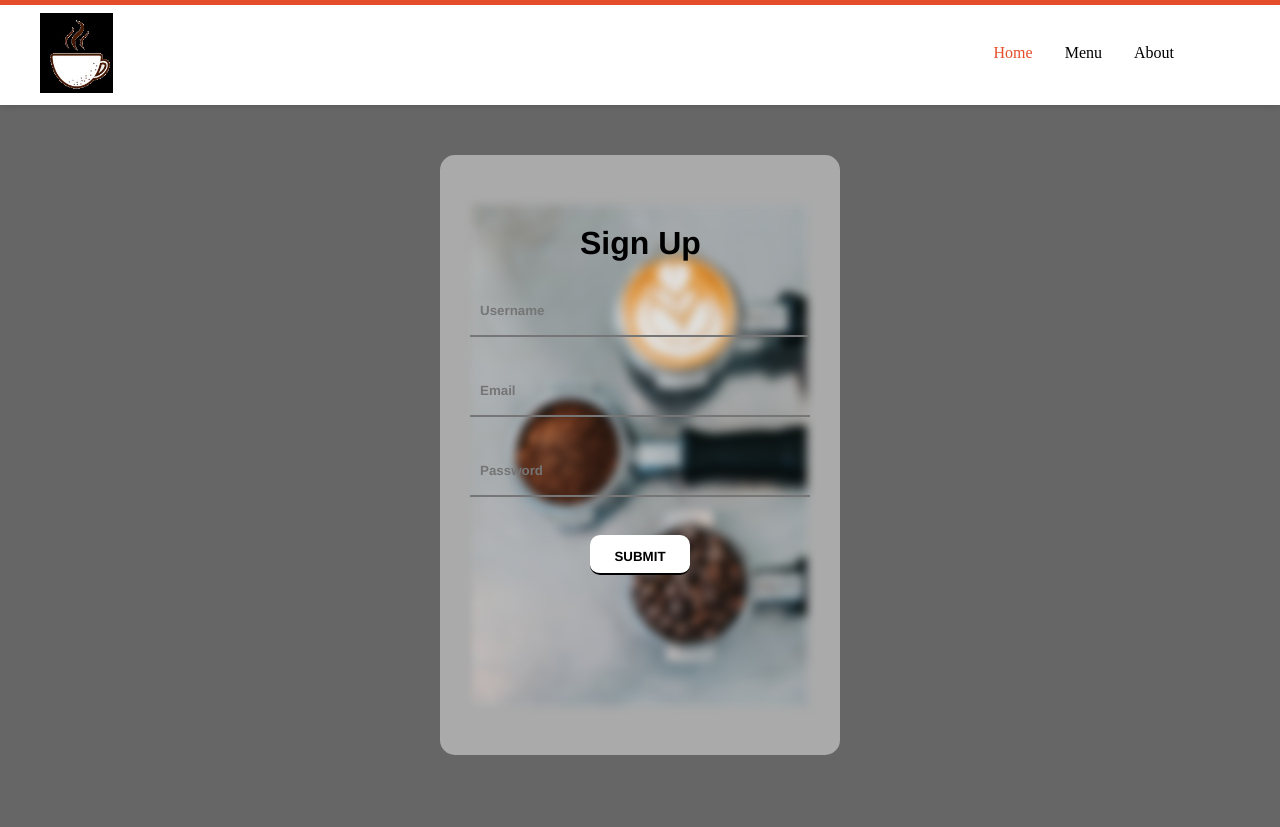
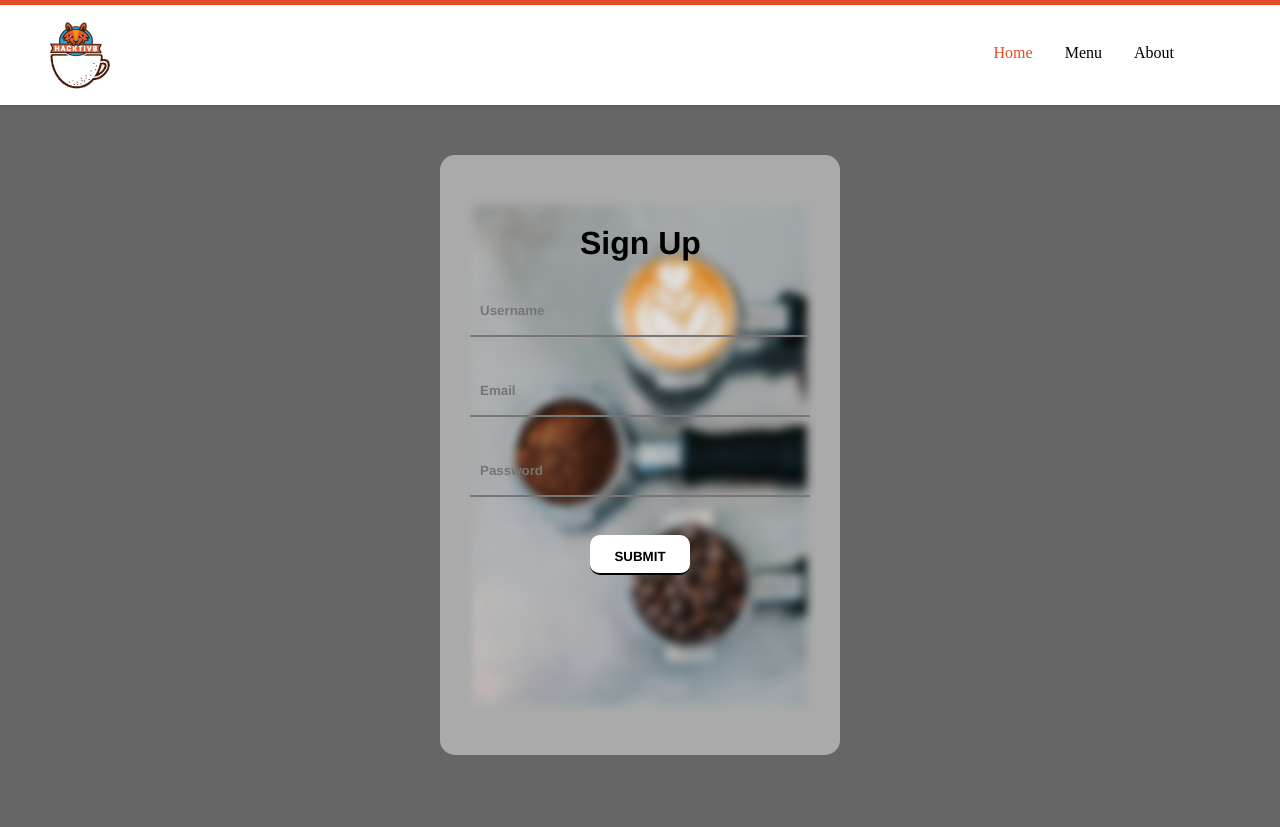
Before and after one commit to candrabe/HumbleCoffee, a plain HTML site: page signup.html in a window 1280 px wide. Drawn offline with Linux system fonts and the light colour scheme.

Commit message:
repair fix logo

```diff
--- a/signup.html
+++ b/signup.html
@@ -10,7 +10,7 @@
             <!--Logo-->
         <div class="container-navbar">
             <div class="float-left">
-                <a href="index.html" class="header-logo"><img src="./src/img/logo.jpg" alt="logo"></a>
+                <a href="index.html" class="header-logo"><img src="./src/img/logo.png" alt="logo"></a>
             </div>
             <!--Menu-->
             <div class="float-right menu">
```
Also changed, not shown: src/img/logo.png (added).
